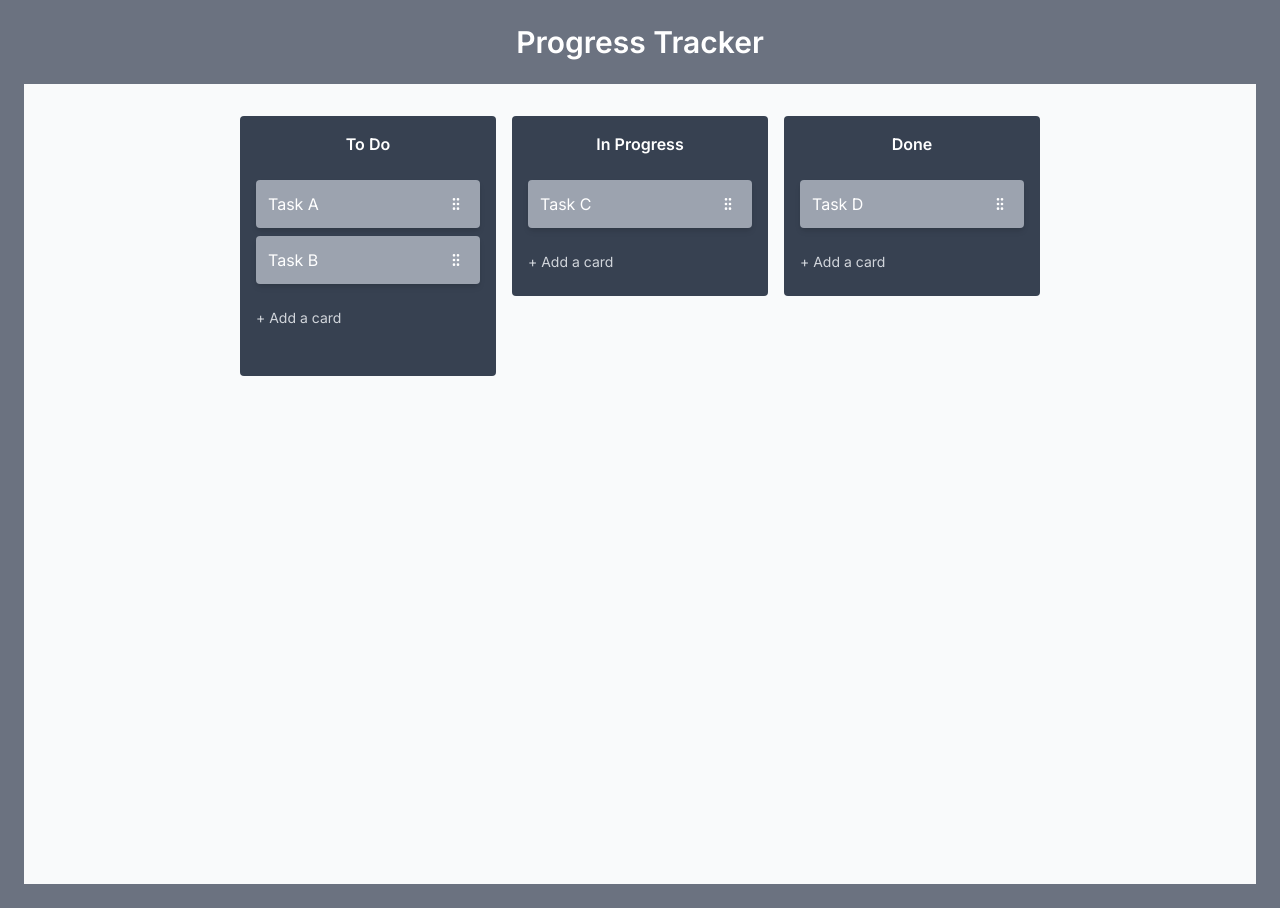
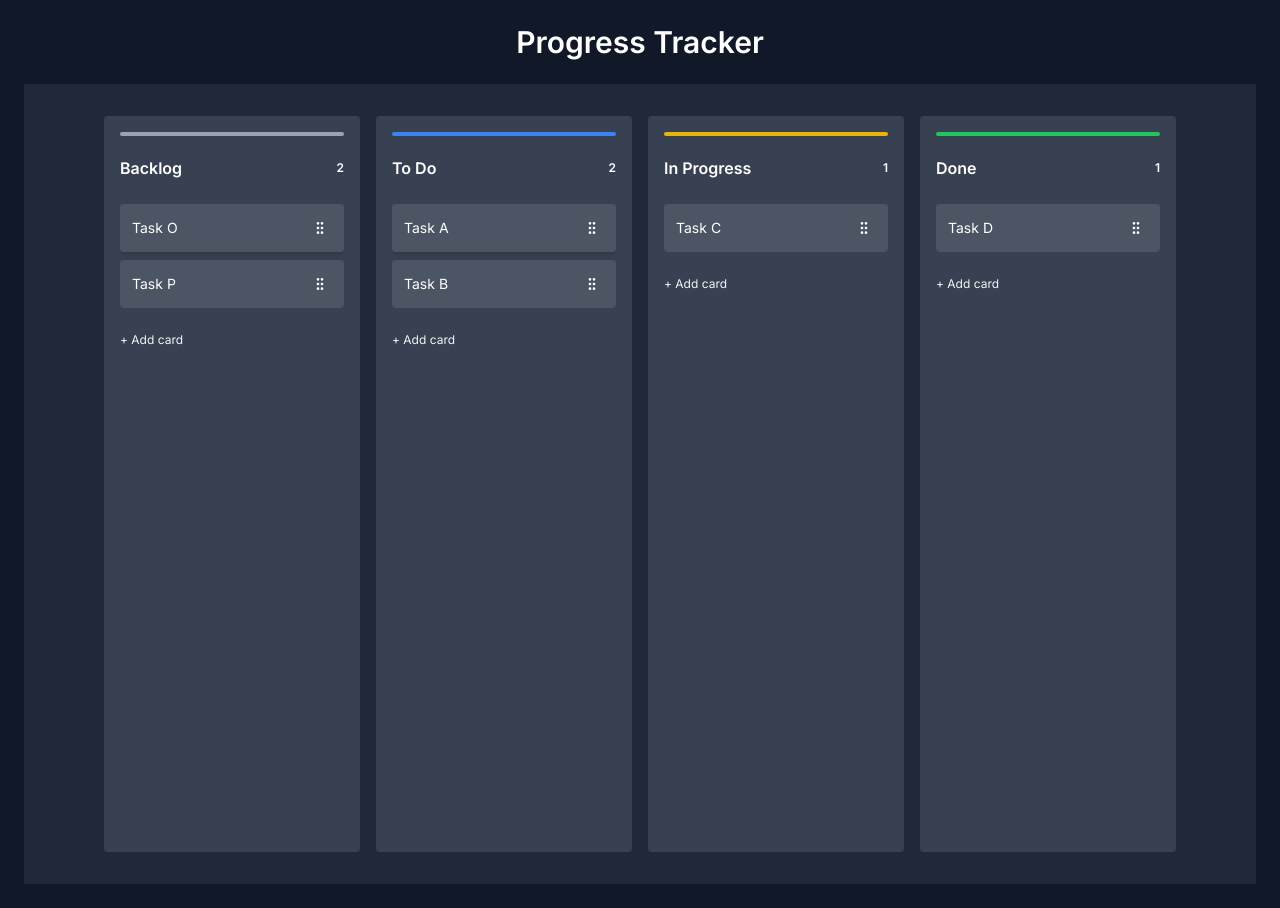
Before and after one commit to definitelynotjin/progress-tracker, a Next.js app: page / in a window 1280 px wide. Built offline with nearby package versions, Linux system fonts and the light colour scheme.

Commit message:
huge imporvement

```diff
--- a/src/app/components/kanban/Column.tsx
+++ b/src/app/components/kanban/Column.tsx
@@ -12,24 +12,38 @@ interface ColumnProps {
     onTaskClick: (task: Task) => void;
 }
 
+const columnColors: Record<string, string> = {
+    Backlog: "bg-gray-400",
+    "To Do": "bg-blue-500",
+    "In Progress": "bg-yellow-500",
+    "Done": "bg-green-500",
+};
+
 export default function Column({ column, items, onAddCard, onTaskClick }: ColumnProps) {
+    // Debug: log the column name to check for typos or unexpected values
+    console.log('Column:', JSON.stringify(column));
+
     return (
-        <div className="w-64 bg-gray-700 rounded p-4 flex flex-col gap-y-2 overflow-y-auto"
-            style={{ maxHeight: `${items.length * 80 + 100}px` }}
-        >
-            <h2 className="font-semibold text-center mb-4 text-white">{column}</h2>
+        <div className="w-64 bg-gray-700 rounded p-4 flex flex-col gap-y-2 relative">
+            <div className={`w-full h-1 rounded-full mb-3 ${columnColors[column] ?? "bg-gray-300"}`} />
+            <div className="flex items-center justify-between mb-4">
+                <h2 className="font-semibold text-left text-white">{column}</h2>
+                <span className="ml-2 text-white text-xs text-right font-semibold min-w-6">
+                    {items.length}
+                </span>
+            </div>
             <SortableContext items={items.map(task => task.id)} strategy={verticalListSortingStrategy}>
-                <div className="space-y-2">
+                <div className="space-y-2 text-center max-h-96 overflow-y-auto">
                     {items.map((task) => (
                         <TaskCard key={task.id} task={task} onClick={() => onTaskClick(task)} />
                     ))}
                 </div>
             </SortableContext>
             <button
-                className="mt-4 text-gray-300 hover:underline text-sm self-start"
+                className="mt-4 text-gray-100 hover:underline text-xs text-center self-start"
                 onClick={() => onAddCard(column)}
             >
-                + Add a card
+                + Add card
             </button>
         </div>
     );
--- a/src/app/components/kanban/DraggableCard.tsx
+++ b/src/app/components/kanban/DraggableCard.tsx
@@ -26,7 +26,7 @@ export default function DraggableCard({ id, column }: DraggableCardProps) {
             style={style}
             {...attributes}
             {...listeners}
-            className="bg-gray-100 rounded-md p-3 shadow-sm cursor-move hover:bg-gray-200 transition"
+            className="bg-gray-400 rounded-md p-3 shadow-sm cursor-move hover:bg-gray-200 transition"
         >
             {id}
         </div>
--- a/src/app/components/kanban/KanbanBoard.tsx
+++ b/src/app/components/kanban/KanbanBoard.tsx
@@ -20,9 +20,14 @@ import TaskCard from "./TaskCard";
 import { Task } from "./types";
 import TaskDetail from "./TaskDetail";
 
-export type ColumnType = "To Do" | "In Progress" | "Done";
+import type { ColumnType } from "./types";
 
 const initialTasks: Record<ColumnType, Task[]> = {
+
+    "Backlog": [
+        { id: "task-a", title: "Task O", content: "", updatedAt: new Date().toISOString(), column: "Backlog" },
+        { id: "task-b", title: "Task P", content: "", updatedAt: new Date().toISOString(), column: "Backlog" },
+    ],
     "To Do": [
         { id: "task-a", title: "Task A", content: "", updatedAt: new Date().toISOString(), column: "To Do" },
         { id: "task-b", title: "Task B", content: "", updatedAt: new Date().toISOString(), column: "To Do" },
@@ -147,7 +152,7 @@ export default function KanbanBoard() {
                 onDragStart={handleDragStart}
                 onDragEnd={handleDragEnd}
             >
-                <div className="flex flex-row border-1 justify-center gap-4 overflow-x-auto bg-gray-50 p-8 min-h-screen">
+                <div className="flex flex-row border-1 justify-center gap-4 overflow-x-auto bg-gray-800 p-8 min-h-screen">
                     <SortableContext items={columns} strategy={verticalListSortingStrategy}>
                         {columns.map((column) => (
                             <Column
--- a/src/app/components/kanban/TaskCard.tsx
+++ b/src/app/components/kanban/TaskCard.tsx
@@ -3,7 +3,11 @@ import { CSS } from "@dnd-kit/utilities";
 import { Task } from "./types";
 import { GripVertical } from "lucide-react";
 
-export default function TaskCard({ task, onClick }: { task: Task, onClick?: () => void }) {
+
+
+type TaskCardProps = { task: Task; onClick?: () => void };
+
+export default function TaskCard({ task, onClick }: TaskCardProps) {
     const { attributes, listeners, setNodeRef, transform, transition } = useSortable({
         id: task.id,
         data: {
@@ -20,14 +24,14 @@ export default function TaskCard({ task, onClick }: { task: Task, onClick?: () =
         <div
             ref={setNodeRef}
             style={style}
-            className="p-3 bg-gray-400 rounded shadow-md text-white hover:bg-gray-500 transition flex items-center justify-between cursor-pointer"
+            className="p-3 bg-gray-600 rounded shadow-md text-white hover:bg-gray-500 transition flex items-center justify-between cursor-pointer"
             onClick={onClick}
         >
-            <span>{task.title}</span>
+            <span className="text-sm">{task.title}</span>
             <div
                 {...attributes}
                 {...listeners}
-                className="cursor-grab p-1 hover:text-yellow-300"
+                className="cursor-grab p-1 hover:text-gray-900"
                 onClick={e => e.stopPropagation()}
             >
                 <GripVertical size={16} />
--- a/src/app/components/kanban/TaskDetail.tsx
+++ b/src/app/components/kanban/TaskDetail.tsx
@@ -25,11 +25,11 @@ export default function TaskDetail({ task, onSave, onCancel }: TaskDetailProps)
 
     return (
         <div className="fixed inset-0 bg-black bg-opacity-40 flex justify-center items-center p-4 z-50">
-            <div className="bg-white rounded-lg shadow-lg max-w-3xl w-full p-6 space-y-6">
+            <div className="bg-white rounded-lg shadow-lg max-w-2xl w-full p-6 space-y-6">
                 {/* Title input */}
                 <input
                     type="text"
-                    className="w-full text-2xl font-semibold border-b pb-2 outline-none"
+                    className="w-full text-1xl font-semibold border-b pb-2 outline-none"
                     value={title}
                     onChange={(e) => setTitle(e.target.value)}
                     placeholder="Task Title"
--- a/src/app/components/kanban/types.ts
+++ b/src/app/components/kanban/types.ts
@@ -1,5 +1,5 @@
 // components/kanban/types.ts
-export type ColumnType = "To Do" | "In Progress" | "Done";
+export type ColumnType = "Backlog" | "To Do" | "In Progress" | "Done";
 
 export interface Task {
     id: string;
--- a/src/app/page.tsx
+++ b/src/app/page.tsx
@@ -2,7 +2,7 @@ import ClientKanbanBoard from "./components/kanban/ClientKanbanBoard";
 
 export default function Page() {
   return (
-    <div className="bg-gray-500 bg-repeat-round min-h-screen p-6">
+    <div className="bg-gray-900 bg-repeat-round min-h-screen p-6">
       <h1 className="text-3xl font-bold mb-6 text-center text-white ">Progress Tracker</h1>
       <ClientKanbanBoard />
     </div>
```
